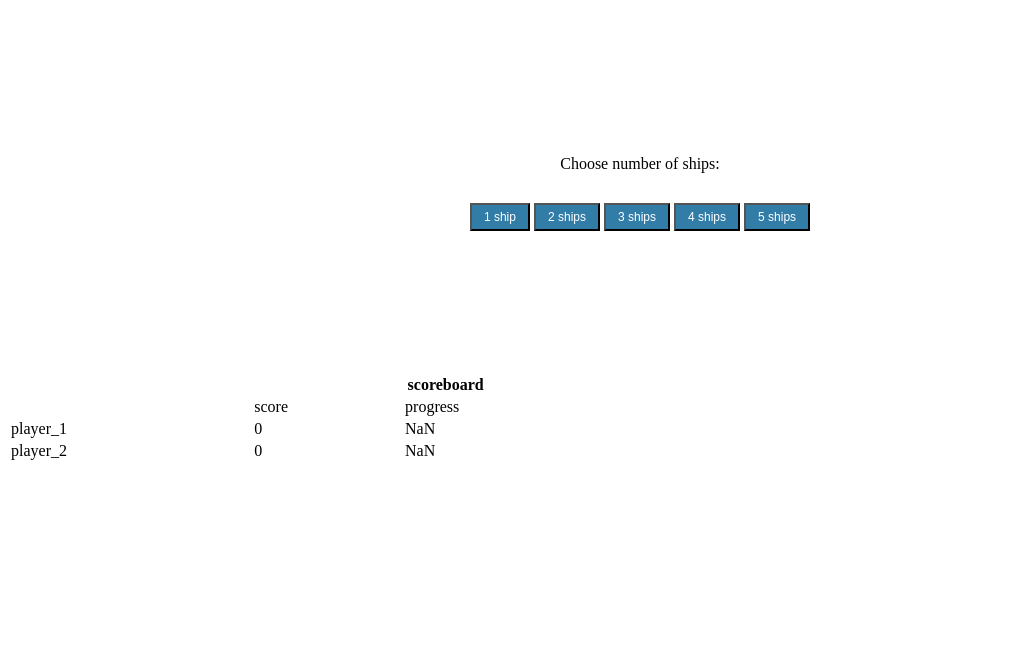
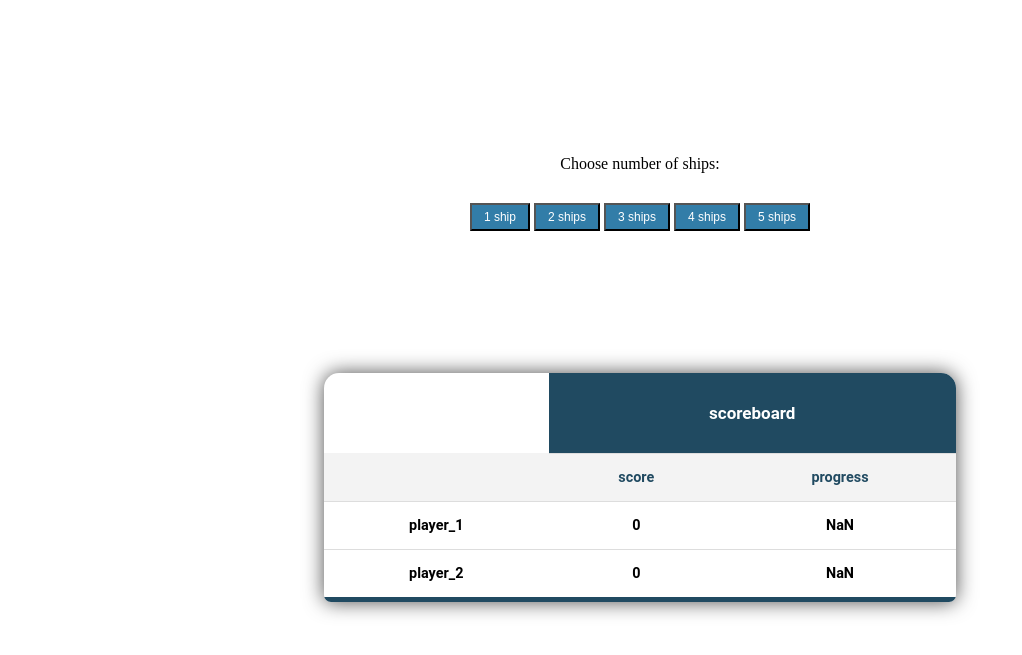
Before and after one commit to EECS-448-Battleship/project-1, a plain HTML site: page index.html in a window 1280 px wide. Shown: the part 101-756 px from the top of the page, without its empty margins (0-1022 px from the left). Drawn offline with nearby package versions, Linux system fonts and the light colour scheme.

Commit message:
- Pushed components.css changes for the Scoreboard

```diff
--- a/src/style/components.css
+++ b/src/style/components.css
@@ -97,9 +97,73 @@ p {
     justify-content: center;
 }
 
+/*******************************************
+************** SCOREBOARD CSS **************
+********************************************/
+
 .app-scoreboard-component {
 
 }
+
+.scoreboard_table {
+    border-collapse: collapse;
+    text-align: center;
+    margin: auto;
+    font-size: 0.9em;
+    min-width: 400px;
+    font-weight: bold;
+    font-family:'Roboto',sans-serif;
+    border-radius: 15px 15px 7px 7px;
+    overflow: hidden;
+    box-shadow: 0 0 20px rgba(0, 0, 0, 0.70);
+}
+
+.scoreboard_table_header {
+    padding: 30px;
+    background-color: #204a61;
+    color: #ffffff;
+    border-bottom: 1px solid #dddddd;
+    font-size: 17px;
+}
+
+.scoreboard_header_scoreProgress {
+    border-collapse: collapse;
+    padding: 15px;
+    border-bottom: 1px solid #dddddd;
+    background-color: #f3f3f3;
+    color: #204a61;
+}
+.scoreboard_emptyCells {
+    background-color: #333333;
+}
+
+.scoreboard_scoreProgress {
+    border-collapse: collapse;
+    padding: 15px;
+    border-bottom: 1px solid #dddddd;
+}
+
+.scoreboard_player {
+    border-collapse: collapse;
+    padding: 15px;
+    border-bottom: 1px solid #dddddd;
+}
+
+.scoreboard_lastRow {
+    border-collapse: collapse;
+    padding: 15px;
+    border-bottom: 5px solid #204a61;
+}
+
+.scoreboard_data {
+    border-collapse: collapse;
+    padding: 15px;
+    border-bottom: 1px solid #dddddd;
+}
+
+/*******************************************
+************** END SCOREBOARD CSS **************
+********************************************/
 
 .game-player-change-container, .game-choose-ships-container {
     height: calc(40px * 9);
```
